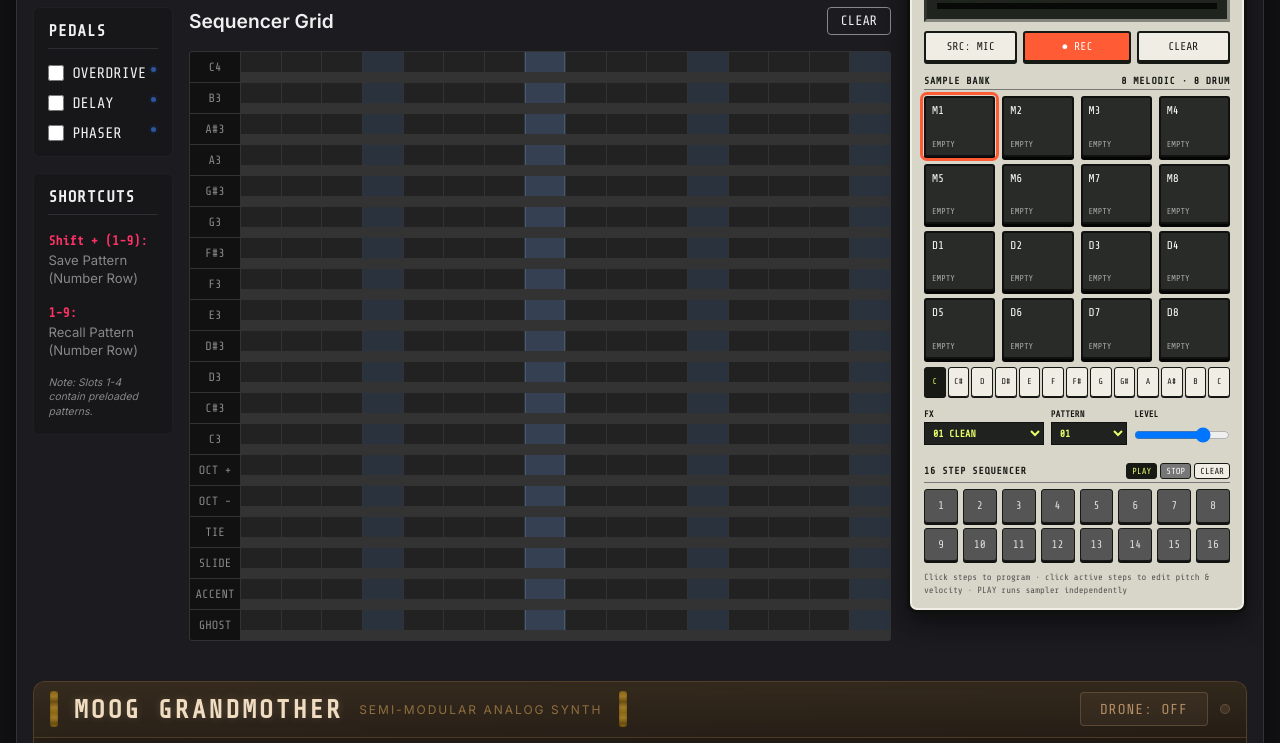
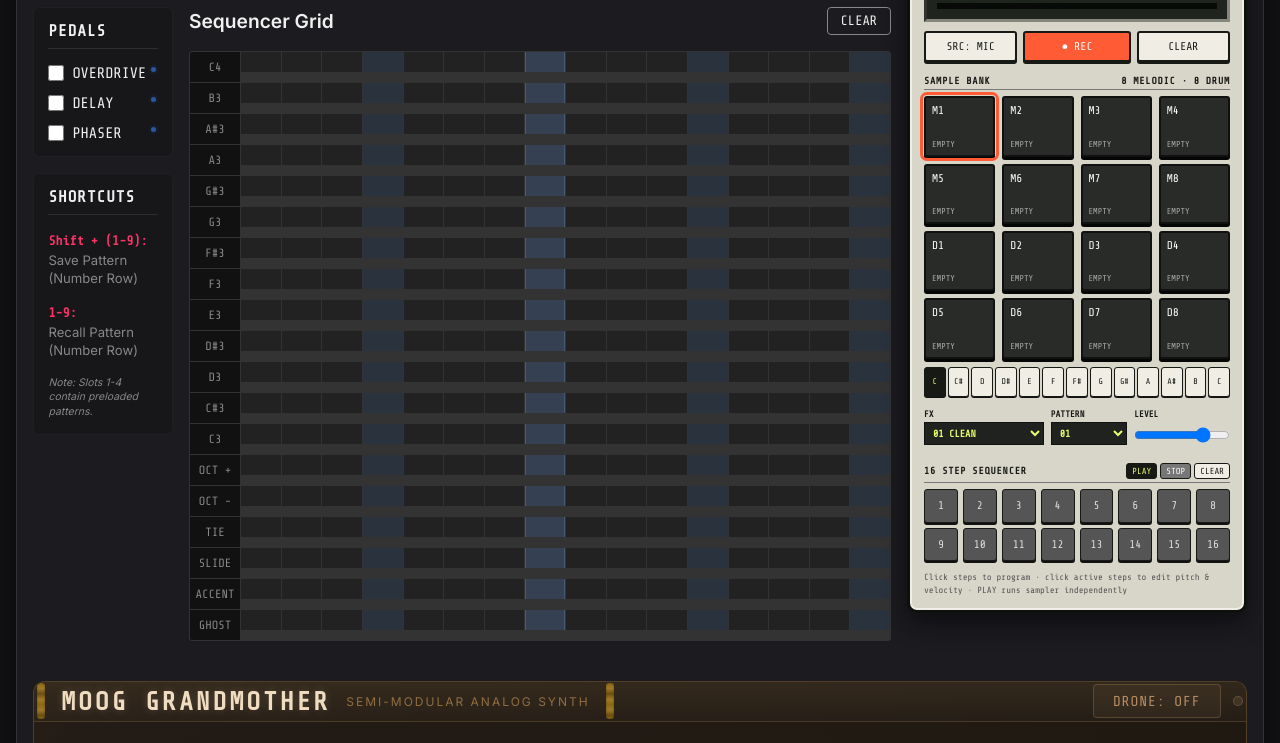
Before and after one commit to hellonearthis/TB-303-vibe, a plain HTML site: page index.html in a window 1280 px wide. Shown: the part 169-912 px from the top of the page. Drawn offline with nearby package versions, Linux system fonts and the light colour scheme.

Commit message:
UI: Reduce padding in grandmother header to 0.1rem 0.2rem

```diff
--- a/style.css
+++ b/style.css
@@ -326,7 +326,7 @@ button {
     display: flex;
     justify-content: space-between;
     align-items: center;
-    padding: 0.6rem 1rem;
+    padding: 0.1rem 0.2rem;
     background: linear-gradient(180deg, rgba(60, 48, 32, 0.6), transparent);
     border-bottom: 1px solid rgba(210, 160, 90, 0.15);
 }
```
